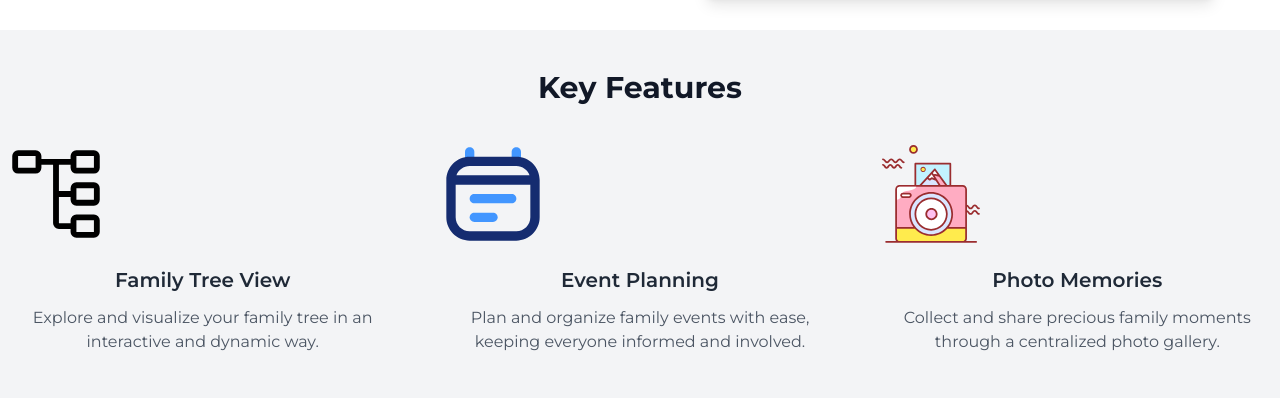
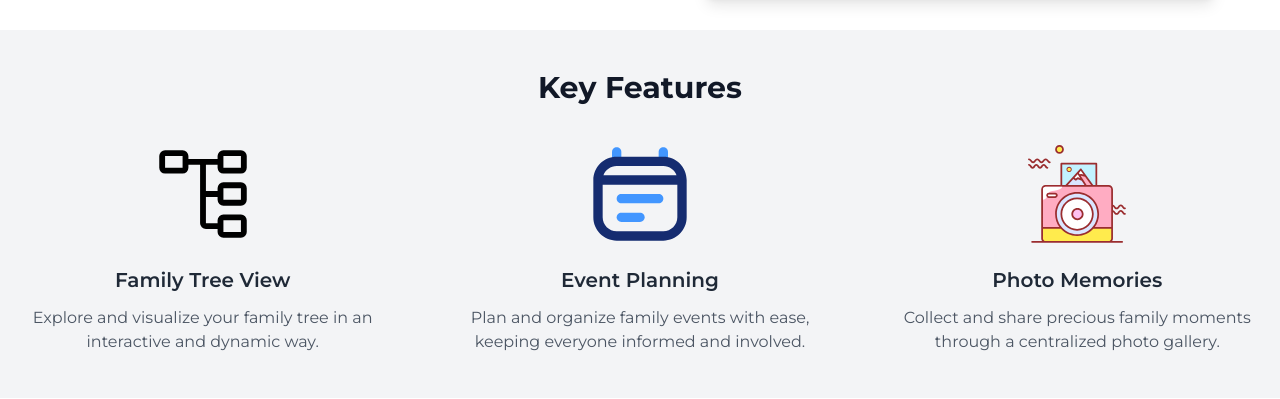
Before and after one commit to joekariuki3/lineage, a Flask app: page / in a window 1280 px wide. Shown: the part 482-881 px from the top of the page. Run offline with Flask 3, Linux system fonts and the light colour scheme; some libraries are stand-ins or nearby versions.

Commit message:
make svgs at feature section in homepage centered

```diff
--- a/static/styles/styles.css
+++ b/static/styles/styles.css
@@ -22,7 +22,7 @@ svg {
 svg.svg-home {
   width: 7rem;
   height: 7rem;
-  margin-right: 0;
+  margin: auto;
 }
 .sidebar-top {
   display: flex;
```
